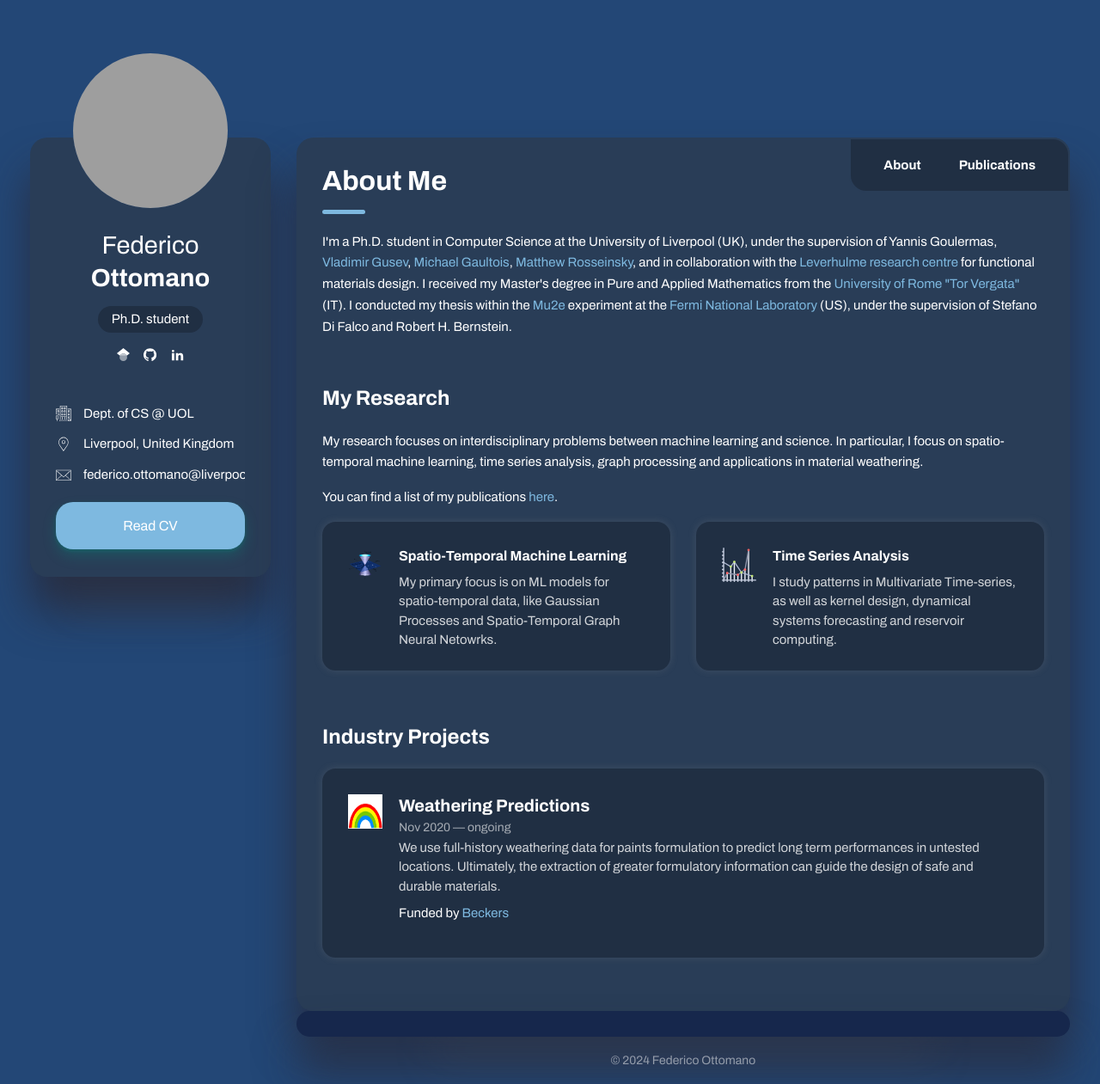
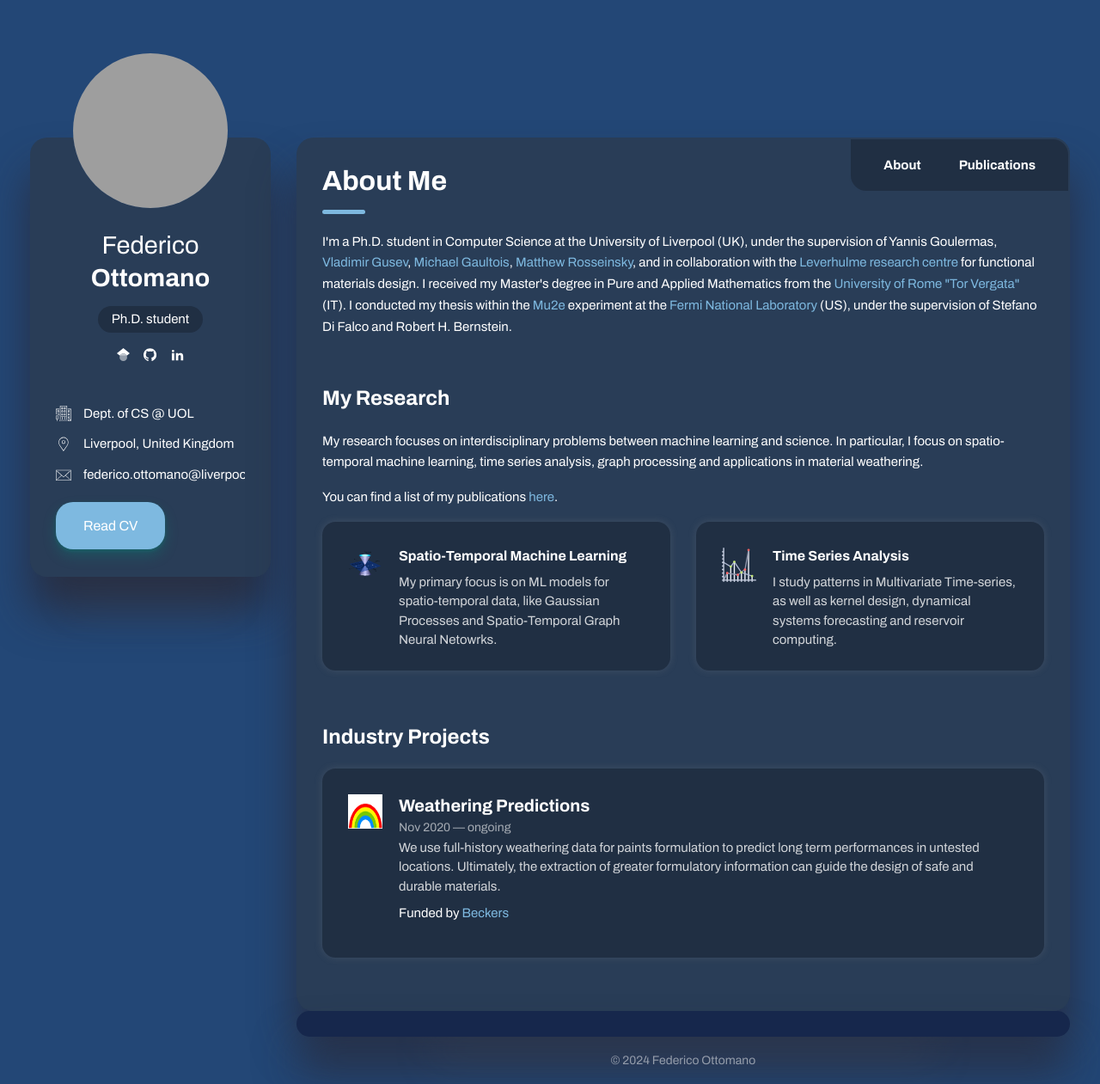
Before and after one commit to fedeotto/fedeotto.github.io, a Jekyll site: the page built from index.html, in a window 1280 px wide. Shown: the whole page at 86% size. Built offline with Jekyll 4.4.1, drawn with Linux system fonts in a browser that asks for light colours.

Commit message:
commenting buttons

```diff
--- a/assets/styles/style.css
+++ b/assets/styles/style.css
@@ -938,21 +938,21 @@ button:focus {
     }
 }
 
-.sidebar .btn {
+/* .sidebar .btn {
     width: 100%;
-}
-
-@media only screen and (max-width: 1200px) {
+} */
+
+/* @media only screen and (max-width: 1200px) {
     .sidebar .btn {
         width: 40%;
     }
-}
-
-@media only screen and (max-width: 991px) {
+} */
+
+/* @media only screen and (max-width: 991px) {
     .sidebar .btn {
         width: 60%;
     }
-}
+} */
 
 @media only screen and (max-width: 768px) {
     .sidebar .btn {
```
